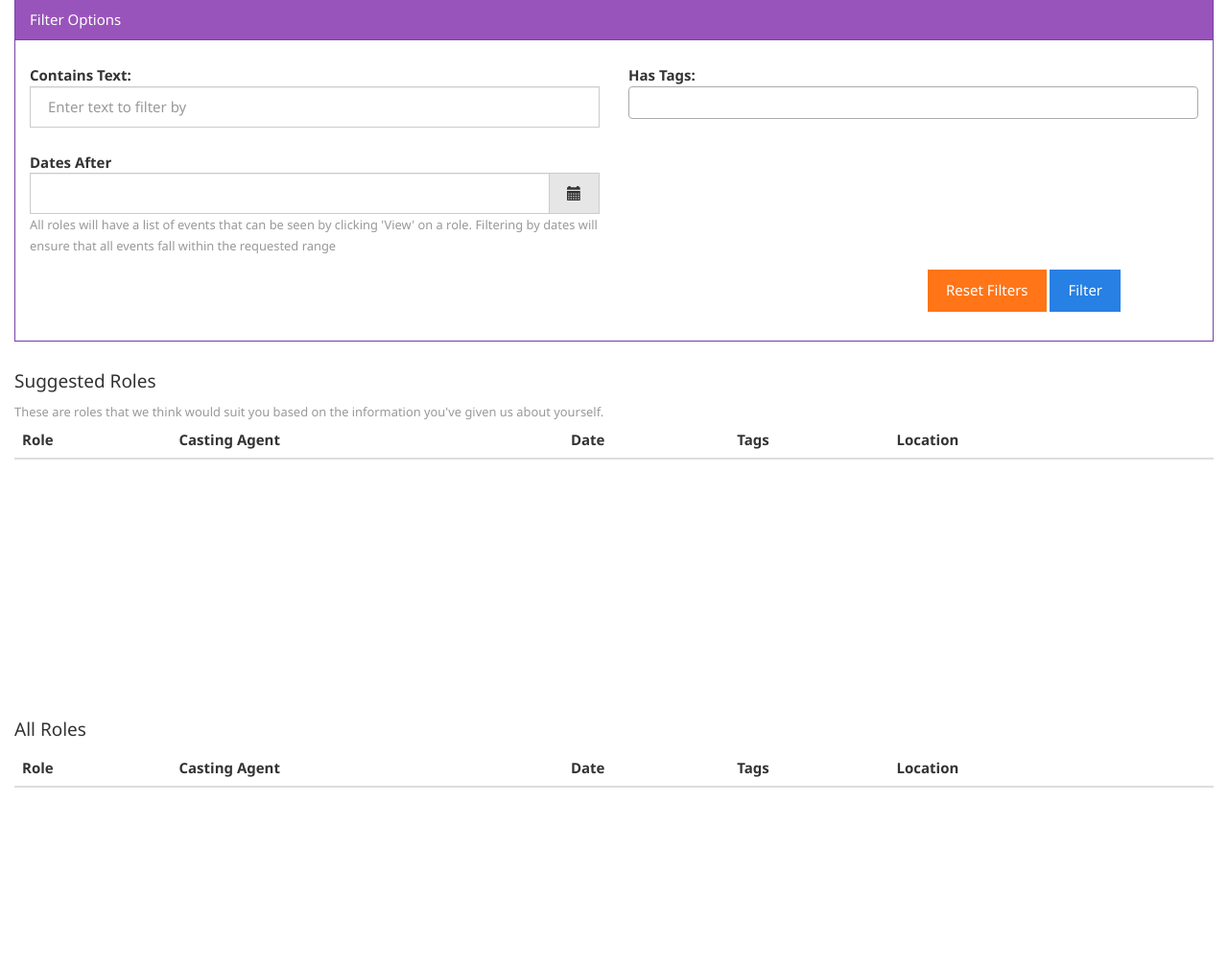
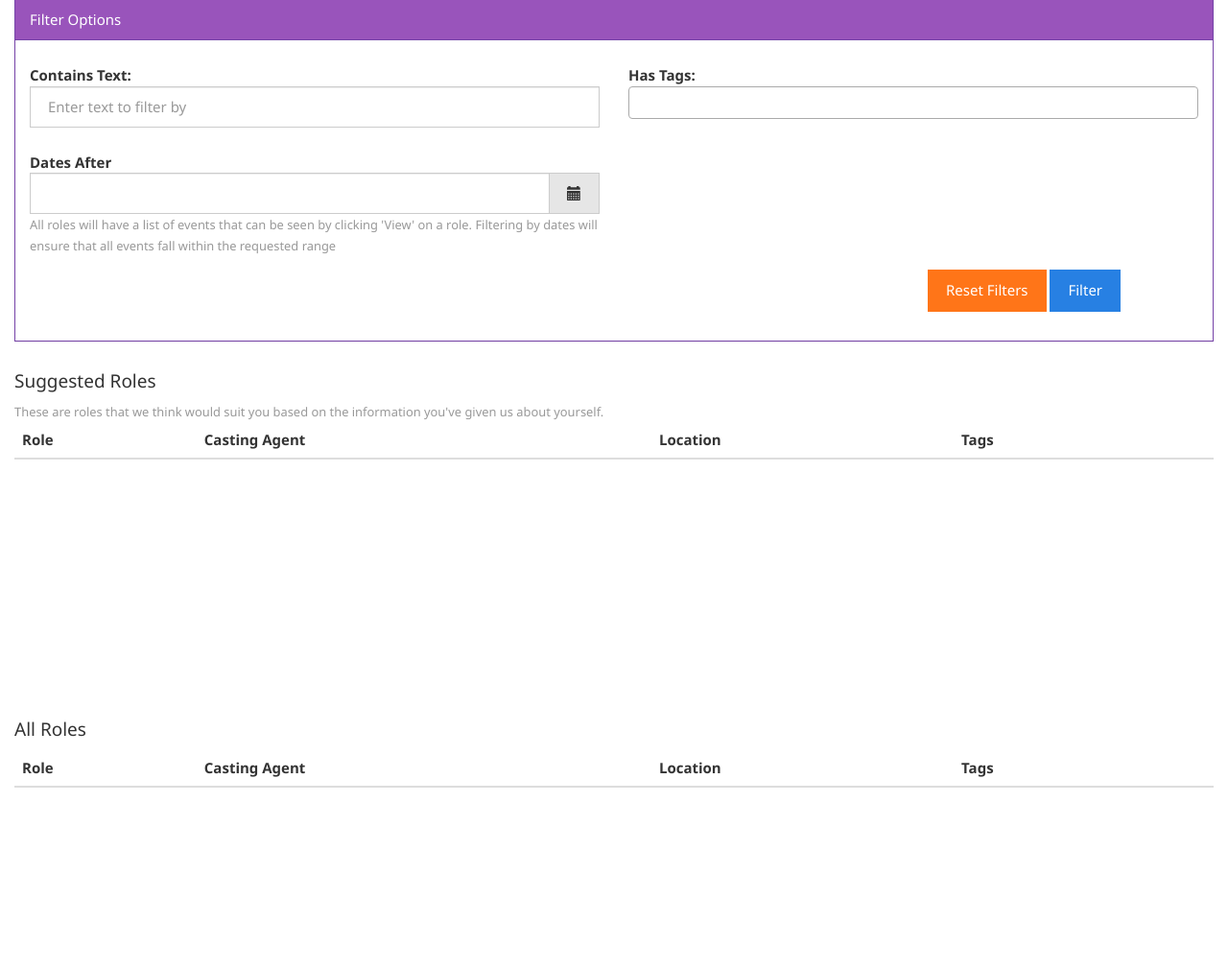
Before and after one commit to IntusFacultas-AcademicProjects/CS407, a Django app: template config/templates/audition_management/dashboard.html in a window 1280 px wide. Shown: the part 74-1083 px from the top of the page at 96% size. Run offline with Django 3.2, Linux system fonts and the light colour scheme; the template is opened without the code that fills it, so the values that code supplies are empty; some libraries are stand-ins or nearby versions.

Commit message:
deleting roles and asthetic changes

```diff
--- a/config/templates/audition_management/dashboard.html
+++ b/config/templates/audition_management/dashboard.html
@@ -78,9 +78,8 @@
                         <tr style="background-color:white;">
                             <th>Role</th>
                             <th>Casting Agent</th>
-                            <th>Date</th>
+                            <th>Location</th>
                             <th>Tags</th>
-                            <th>Location</th>
                             <th>&nbsp;</th>
                         </tr>
                     </thead>
@@ -88,10 +87,9 @@
                         <tr v-for="role in displayedRoles">
                             <td>(( role.role.name ))</td>
                             <td> <a v-bind:href="setAgentUrl(role.role.user_pk)"  style="text-decoration: none;">(( role.role.agent ))</a></td>
-                            <td>(( role.role.date ))</td>
+                            <td>(( role.role.address ))</td>
                             <td><span class="badge badge-primary" v-for="tag in role.tags">(( tag ))</span>
                             </td>
-                            <td>(( role.role.address ))</td>
                             <td>
                                 <a v-bind:href="setUrl(role.role.id)" class="btn btn-primary btn-sm pull-right">View</a>
                             </td>
@@ -112,9 +110,8 @@
                         <tr style="background-color:white;">
                             <th>Role</th>
                             <th>Casting Agent</th>
-                            <th>Date</th>
+                            <th>Location</th>
                             <th>Tags</th>
-                            <th>Location</th>
                             <th>&nbsp;</th>
                         </tr>
                     </thead>
@@ -122,10 +119,9 @@
                         <tr v-for="role in displayedRoles">
                             <td>(( role.role.name ))</td>
                             <td> <a v-bind:href="setAgentUrl(role.role.user_pk)"  style="text-decoration: none;">(( role.role.agent ))</a></td>
-                            <td>(( role.role.date ))</td>
+                            <td>(( role.role.address ))</td>
                             <td><span class="badge badge-primary" v-for="tag in role.tags">(( tag ))</span>
                             </td>
-                            <td>(( role.role.address ))</td>
                             <td>
                                 <a v-bind:href="setUrl(role.role.id)" class="btn btn-primary btn-sm pull-right">View</a>
                             </td>
--- a/config/templates/session/external_profile.html
+++ b/config/templates/session/external_profile.html
@@ -198,9 +198,8 @@
 	                                        <tr style="background-color:white;">
 	                                            <th>Role</th>
 	                                            <th>Casting Agent</th>
-	                                            <th>Date</th>
+	                                            <th>Location</th>
 	                                            <th>Tags</th>
-	                                            <th>Location</th>
 	                                            <th>&nbsp;</th>
 	                                        </tr>
 	                                    </thead>
@@ -208,10 +207,9 @@
 	                                        <tr v-for="role in displayedRoles">
 	                                            <td>(( role.role.name ))</td>
 	                                            <td>(( role.role.agent ))</td>
-	                                            <td>(( role.role.date ))</td>
+	                                            <td>(( role.role.address ))</td>
 	                                            <td><span class="badge badge-primary" v-for="tag in role.tags">(( tag ))</span>
 	                                            </td>
-	                                            <td>(( role.role.address ))</td>
 	                                            <td>
 	                                                <a v-bind:href="setViewUrl(role.role.id)" class="btn btn-primary btn-sm pull-right">View</a>
 	                                            </td>
```
Also changed, not shown: audition_management/views.py (+7 -0 lines), config/templates/session/settings.html (+18 -9 lines), audition_management/migrations/0012_auto_20180327_2038.py (added).
